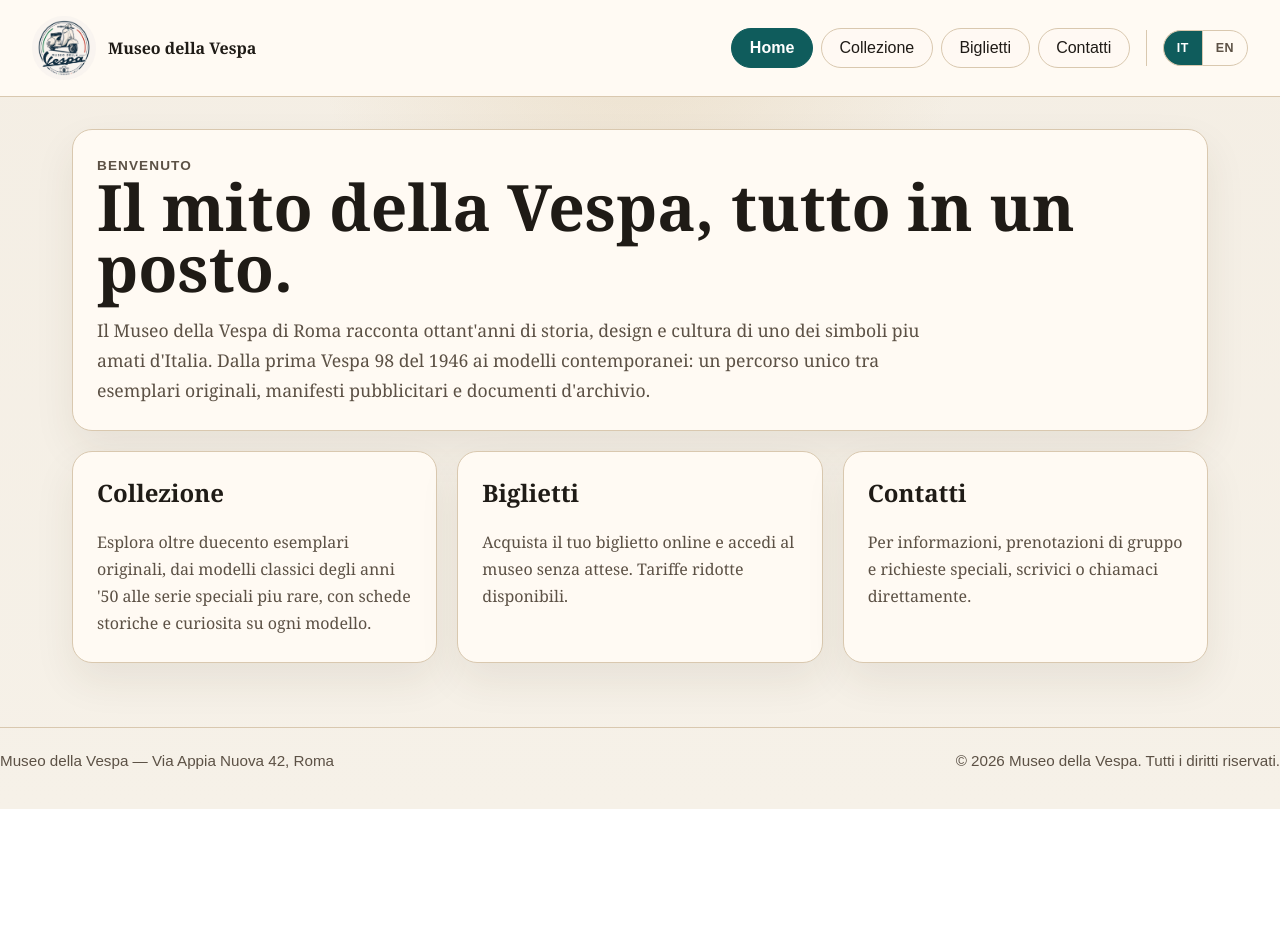
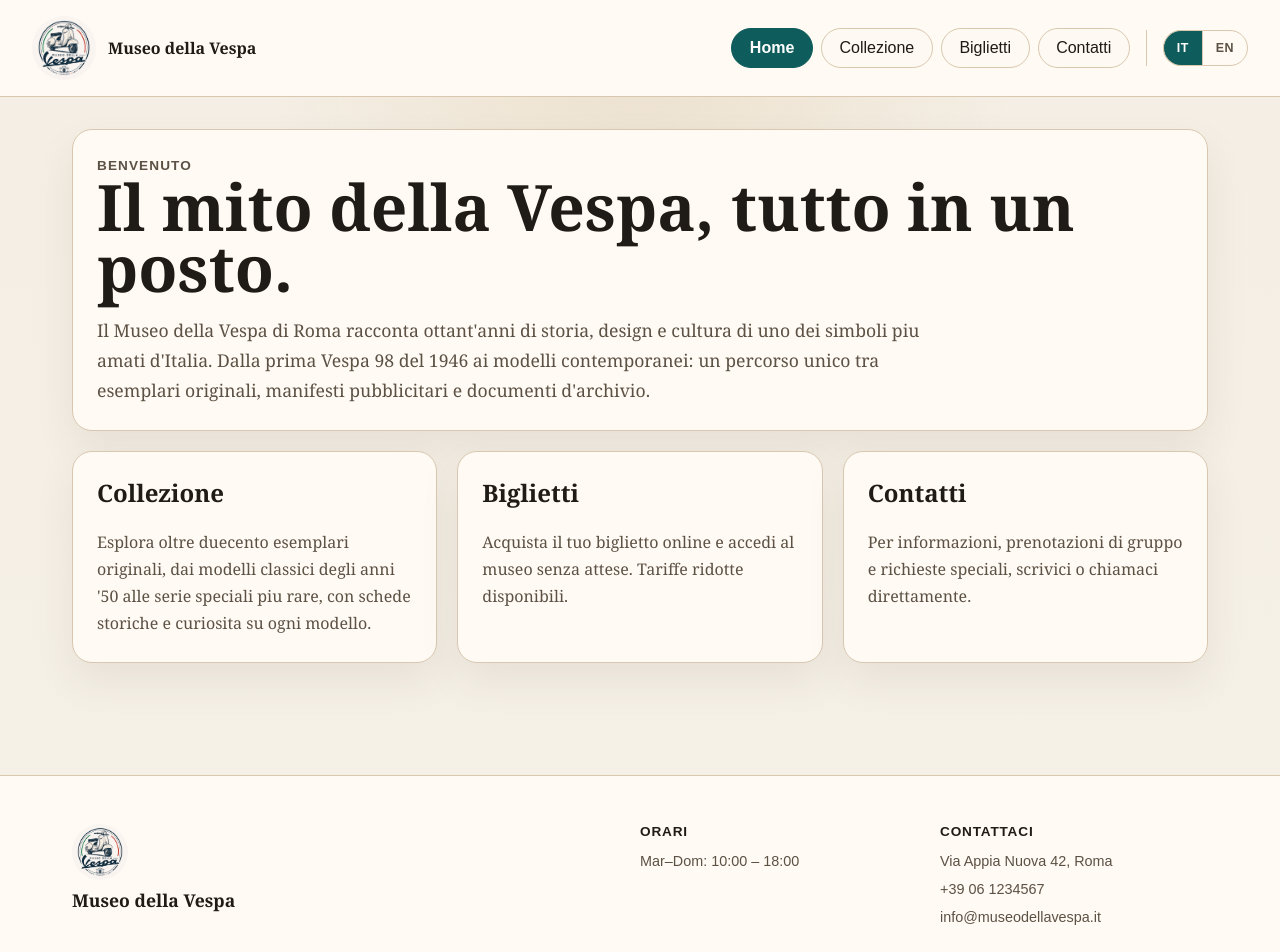
Before and after one commit to Giury22/sito-angular, an Angular app: page / in a window 1280 px wide. Shown: the top 952 px of the page. Before the commit the page ends 809 px from the top, so only its background shows below. Built offline with nearby package versions, Linux system fonts and the light colour scheme.

Commit message:
modificato footer

```diff
--- a/src/app/shared/footer/footer.html
+++ b/src/app/shared/footer/footer.html
@@ -1,5 +1,33 @@
 <!-- FOOTER -->
 <footer class="site-footer">
-  <p>{{ lang.t().footer.address }}</p>
-  <p>{{ lang.t().footer.copyright }}</p>
+  <div class="footer-body">
+    <!-- COLONNA 1: logo e nome museo -->
+    <div class="footer-brand">
+      <img src="logo/logoSito.png" alt="" class="footer-logo" />
+      <p class="footer-brand-name">Museo della Vespa</p>
+    </div>
+
+    <!-- COLONNA 2: orari -->
+    <div class="footer-col">
+      <p class="footer-col-title">{{ lang.t().footer.hoursTitle }}</p>
+      <ul class="footer-info-list">
+        <li>{{ lang.t().footer.hours }}</li>
+      </ul>
+    </div>
+
+    <!-- COLONNA 3: contatti -->
+    <div class="footer-col">
+      <p class="footer-col-title">{{ lang.t().footer.contactTitle }}</p>
+      <ul class="footer-info-list">
+        <li>{{ lang.t().footer.address }}</li>
+        <li>{{ lang.t().footer.phone }}</li>
+        <li>{{ lang.t().footer.email }}</li>
+      </ul>
+    </div>
+  </div>
+
+  <!-- BARRA COPYRIGHT -->
+  <div class="footer-bottom">
+    <p>{{ lang.t().footer.copyright }}</p>
+  </div>
 </footer>
--- a/src/app/shared/footer/footer.scss
+++ b/src/app/shared/footer/footer.scss
@@ -1,20 +1,98 @@
+/* FOOTER */
 .site-footer {
-  display: flex;
-  justify-content: space-between;
-  gap: 1rem;
-  padding: 1.5rem 0 2.5rem;
+  background: var(--color-surface);
   border-top: 1px solid var(--color-border);
   color: var(--color-muted);
   font-family: Arial, sans-serif;
-  font-size: 0.95rem;
+  font-size: 0.9rem;
+  margin-top: 3rem;
 }
 
-.site-footer p {
+/* CORPO: colonne impilate su mobile */
+.footer-body {
+  display: flex;
+  flex-direction: column;
+  gap: 2rem;
+  max-width: 1200px;
+  margin: 0 auto;
+  padding: 2.5rem 1.25rem 1.5rem;
+}
+
+/* COLONNA BRAND: logo + nome museo */
+.footer-brand {
+  display: flex;
+  align-items: center;
+  gap: 1rem;
+}
+
+.footer-logo {
+  border-radius: 50%;
+  height: 56px;
+  width: 56px;
+  object-fit: cover;
+}
+
+.footer-brand-name {
+  color: var(--color-text);
+  font-family: Georgia, serif;
+  font-size: 1.1rem;
+  font-weight: 700;
   margin: 0;
 }
 
-@media (max-width: 720px) {
-  .site-footer {
+/* TITOLO DI OGNI COLONNA */
+.footer-col-title {
+  color: var(--color-text);
+  font-weight: 700;
+  font-size: 0.85rem;
+  letter-spacing: 0.06em;
+  text-transform: uppercase;
+  margin: 0 0 0.75rem;
+}
+
+/* LISTA INFO */
+.footer-info-list {
+  list-style: none;
+  margin: 0;
+  padding: 0;
+  display: flex;
+  flex-direction: column;
+  gap: 0.4rem;
+  line-height: 1.5;
+}
+
+/* BARRA COPYRIGHT */
+.footer-bottom {
+  border-top: 1px solid var(--color-border);
+  padding: 1rem 1.25rem;
+  text-align: center;
+  font-size: 0.8rem;
+}
+
+.footer-bottom p {
+  margin: 0;
+}
+
+/* DESKTOP: tre colonne affiancate */
+@media (min-width: 768px) {
+  .footer-body {
+    flex-direction: row;
+    align-items: flex-start;
+    padding: 3rem 2rem 2rem;
+  }
+
+  .footer-brand {
+    flex: 2;
     flex-direction: column;
+    align-items: flex-start;
+    gap: 0.5rem;
+  }
+
+  .footer-col {
+    flex: 1;
+  }
+
+  .footer-bottom {
+    padding: 1rem 2rem;
   }
 }
--- a/src/app/shared/language.service.ts
+++ b/src/app/shared/language.service.ts
@@ -70,7 +70,15 @@
     },
     // FOOTER
     footer: {
-      address: 'Museo della Vespa — Via Appia Nuova 42, Roma',
+      tagline: 'Il mito della Vespa, tutto in un posto.',
+      navTitle: 'Navigazione',
+      infoTitle: 'Info pratiche',
+      hoursTitle: 'Orari',
+      contactTitle: 'Contattaci',
+      hours: 'Mar–Dom: 10:00 – 18:00',
+      address: 'Via Appia Nuova 42, Roma',
+      phone: '+39 06 1234567',
+      email: 'info@museodellavespa.it',
       copyright: '© 2026 Museo della Vespa. Tutti i diritti riservati.',
     },
   },
@@ -138,7 +146,15 @@
     },
     // FOOTER
     footer: {
-      address: 'Vespa Museum — Via Appia Nuova 42, Rome',
+      tagline: 'The Vespa legend, all in one place.',
+      navTitle: 'Navigation',
+      infoTitle: 'Practical info',
+      hoursTitle: 'Opening hours',
+      contactTitle: 'Contact us',
+      hours: 'Tue–Sun: 10:00 – 18:00',
+      address: 'Via Appia Nuova 42, Rome',
+      phone: '+39 06 1234567',
+      email: 'info@museodellavespa.it',
       copyright: '© 2026 Vespa Museum. All rights reserved.',
     },
   },
```
